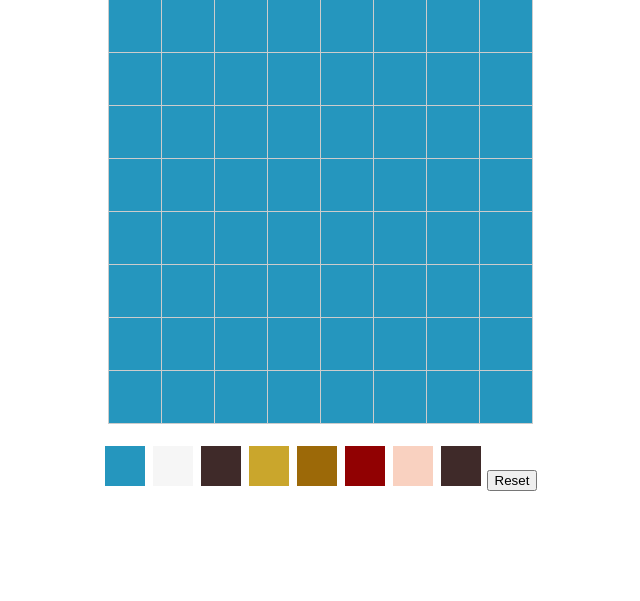
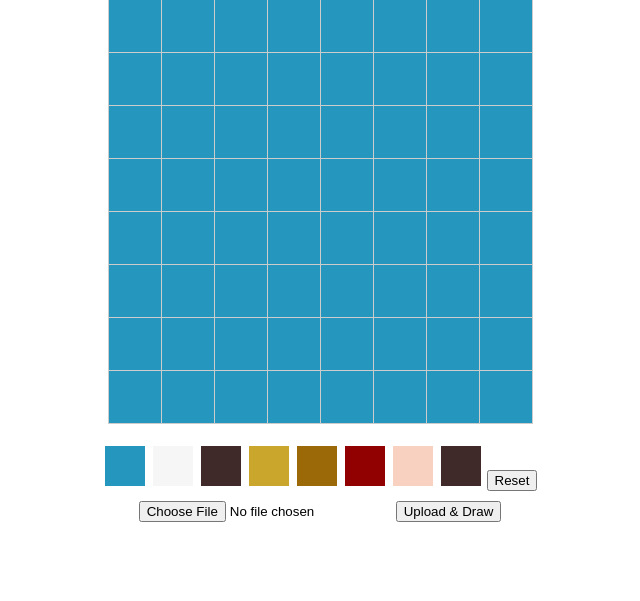
Before and after one commit to ArSiJa8/pixelapp, a Flask app: page / in a window 1280 px wide. Shown: the part 81-682 px from the top of the page, without its empty margins (320-960 px from the left). Run offline with Flask 3, Linux system fonts and the light colour scheme.

Commit message:
Add image upload functionality to index.html

```diff
--- a/templates/index.html
+++ b/templates/index.html
@@ -11,6 +11,7 @@
 </head>
 <body>
 <h1 style="text-align:center;">8x8 Pixel Malprogramm</h1>
+
 <table id="grid">
   {% for row in grid %}
     <tr>
@@ -21,11 +22,16 @@
   {% endfor %}
 </table>
 
-<div style="text-align:center;">
+<div style="text-align:center; margin-top:20px;">
   {% for color in ["#2596be","#f6f6f6","#3f2a29","#caa62c","#9c6908","#910102","#f9d1c0","#3f2a29"] %}
     <button onclick="selectColor('{{color}}')" style="background-color: {{color}}; width: 40px; height: 40px; border: none; margin:2px;"></button>
   {% endfor %}
   <button onclick="resetGrid()">Reset</button>
+</div>
+
+<div style="text-align:center; margin-top:10px;">
+  <input type="file" id="imageInput">
+  <button onclick="uploadImage()">Upload & Draw</button>
 </div>
 
 <script>
@@ -42,7 +48,7 @@ for(let r=0; r<8; r++){
             fetch("/paint", {
                 method: "POST",
                 headers: {"Content-Type":"application/json"},
-                body: JSON.stringify({row: r, col: c, color: selectedColor})
+                body: JSON.stringify({row:r,col:c,color:selectedColor})
             }).then(()=>{ table.rows[r].cells[c].style.backgroundColor = selectedColor });
         });
     }
@@ -58,6 +64,30 @@ function resetGrid(){
         }
     });
 }
+
+function uploadImage(){
+    const input = document.getElementById("imageInput");
+    if(input.files.length == 0) return;
+    const formData = new FormData();
+    formData.append("file", input.files[0]);
+
+    fetch("/upload", {method:"POST", body:formData})
+    .then(resp => resp.json())
+    .then(data => {
+        if(data.status=="ok"){
+            fetch("/").then(r=>r.text()).then(html=>{
+                const parser = new DOMParser();
+                const doc = parser.parseFromString(html,"text/html");
+                const newTable = doc.getElementById("grid");
+                for(let r=0;r<8;r++){
+                    for(let c=0;c<8;c++){
+                        table.rows[r].cells[c].style.backgroundColor = newTable.rows[r].cells[c].style.backgroundColor;
+                    }
+                }
+            });
+        }
+    });
+}
 </script>
 </body>
 </html>
```
